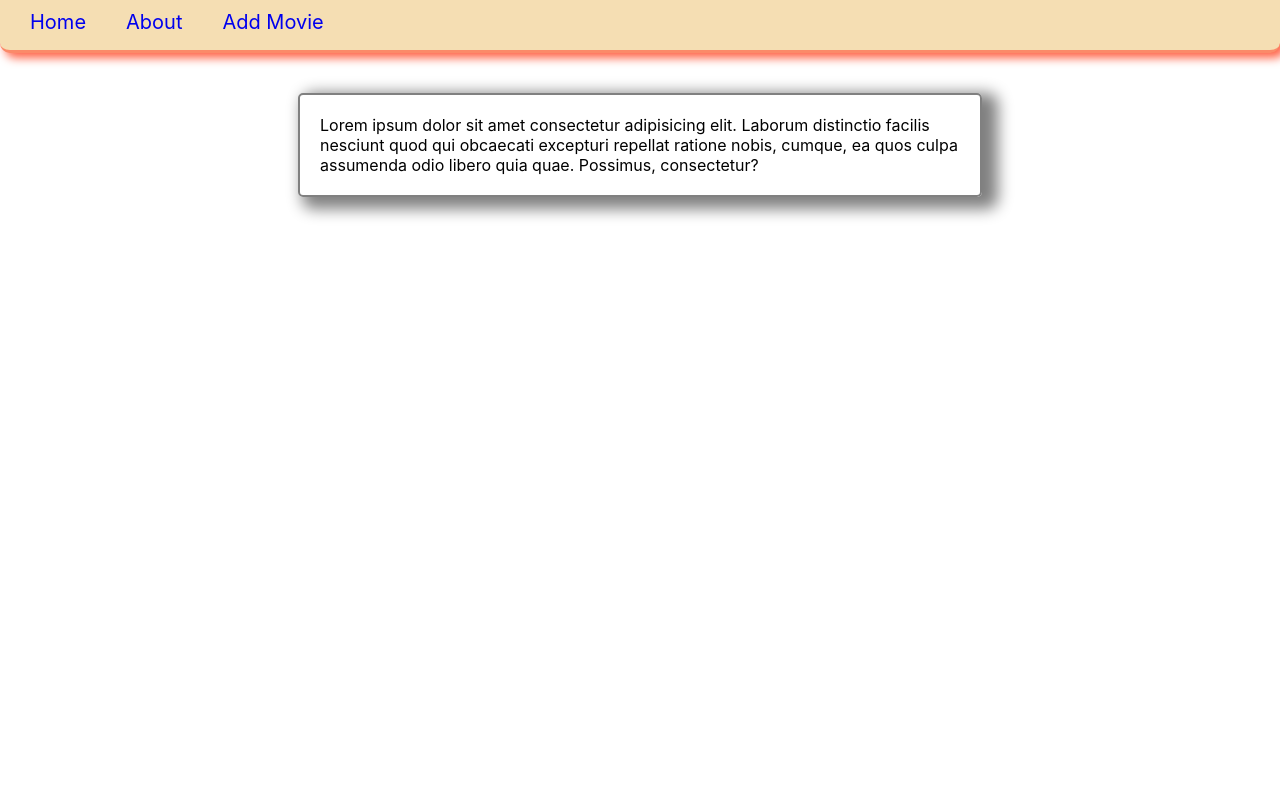
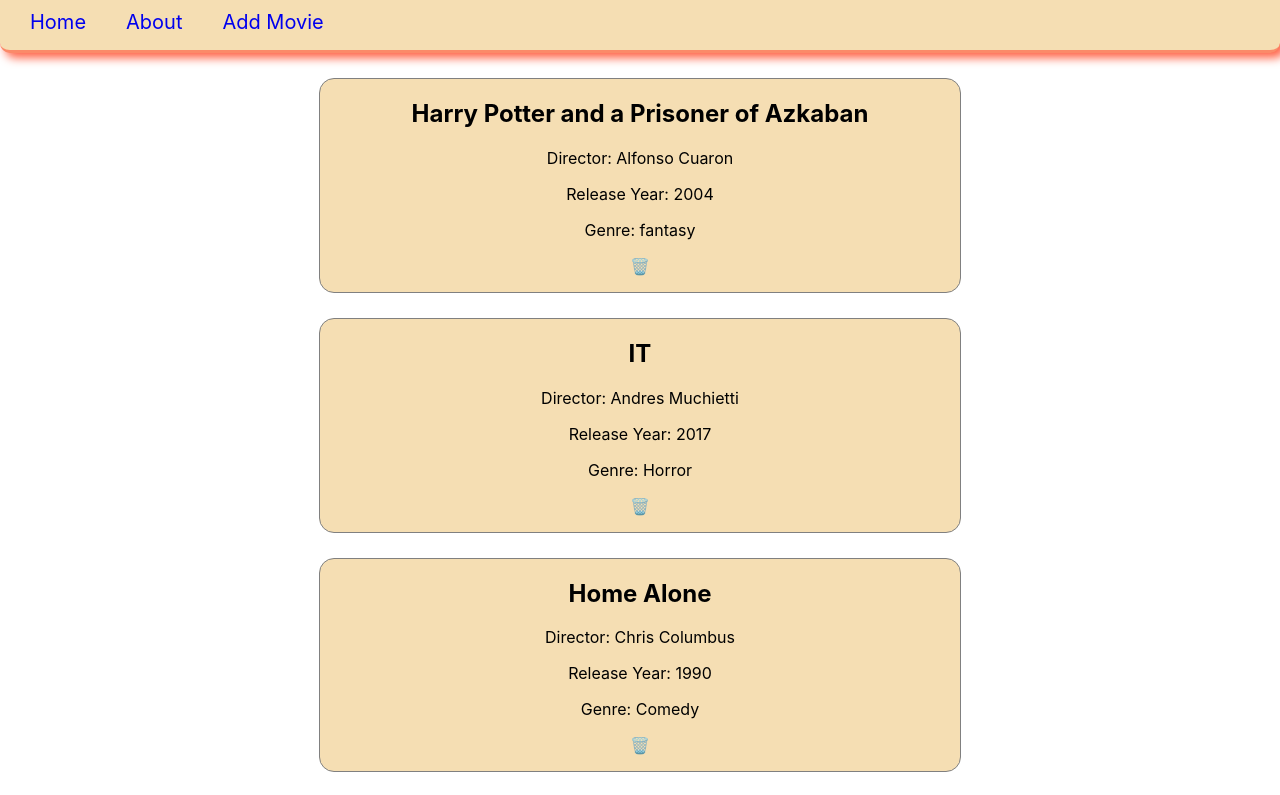
Before and after one commit to codefunlearn/git-exercise, a React (Create React App) app in the folder exercise/: page /about in a window 1280 px wide. Shown: the top 795 px of the page. Built offline with nearby package versions, Linux system fonts and the light colour scheme.

Commit message:
Added MovieList.js, Movie.js and remove movie function

```diff
--- a/exercise/src/components/Movie.js
+++ b/exercise/src/components/Movie.js
@@ -1,5 +1,22 @@
-const Movie = () => {
-  return (  );
+import { useContext } from "react";
+import { MovieContext } from "../contexts/MovieContext";
+import { movieInfo, movieTitle, wrapper, trashCan } from "../styles/Movie.module.css"
+
+const Movie = ({ movie }) => {
+
+  const { handleDelete } = useContext(MovieContext)
+
+  return (
+    <div className={wrapper}>
+      <div className={movieInfo}>
+        <h2 className={movieTitle}>{movie.title}</h2>
+        <p>Director: {movie.director}</p>
+        <p>Release Year: {movie.releaseYear}</p>
+        <p>Genre: {movie.genre}</p>
+        <p className={trashCan} onClick={() => handleDelete(movie)}>🗑️</p>
+      </div>
+    </div>
+  );
 }
 
 export default Movie;
--- /dev/null
+++ b/exercise/src/components/MovieList.js
@@ -0,0 +1,18 @@
+import { useContext } from "react";
+import { MovieContext } from "../contexts/MovieContext";
+import Movie from "./Movie";
+
+const MovieList = () => {
+
+  const { movies } = useContext(MovieContext)
+
+  return (
+    <div>
+      {movies.map((movie, i) => (
+        <Movie key={i} movie={movie} />
+      ))}
+    </div>
+  );
+}
+
+export default MovieList;
--- a/exercise/src/contexts/MovieContext.js
+++ b/exercise/src/contexts/MovieContext.js
@@ -31,8 +31,13 @@
     },
   ])
 
+  const handleDelete = (movie) =>{
+    console.log(movie)
+  }
+
   const values = {
-    movies
+    movies,
+    handleDelete
   }
 
   return (
--- a/exercise/src/pages/Home.js
+++ b/exercise/src/pages/Home.js
@@ -1,7 +1,9 @@
+import MovieList from "../components/MovieList"
+
 const Home = () => {
   return (
     <div>
-
+      <MovieList />
     </div>
   );
 }
--- /dev/null
+++ b/exercise/src/styles/Movie.module.css
@@ -0,0 +1,17 @@
+.wrapper{
+  margin-top: 25px;
+}
+
+.movieInfo{
+  margin: auto;
+  border: 1px solid grey;
+  width: 50%;
+  text-align: center;
+  background: wheat;
+  color: black;
+  border-radius: 15px;
+}
+
+.trashCan {
+  cursor: pointer;
+}
```
